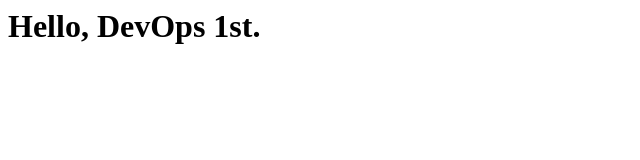
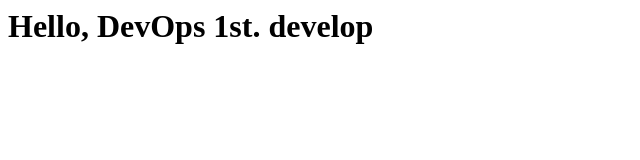
Before and after one commit to hayato-9086/test_repo, a plain HTML site: page index.html in a window 1280 px wide. Shown: the whole page, without its empty margins (0-640 px from the left). Drawn offline with Linux system fonts and the light colour scheme.

Commit message:
Change index.html

```diff
--- a/index.html
+++ b/index.html
@@ -3,6 +3,6 @@
 <title>sample</title>
 </head>
 <body>
-<h1>Hello, DevOps 1st.</h1>
+<h1>Hello, DevOps 1st. develop</h1>
 </body>
 </html>
```
